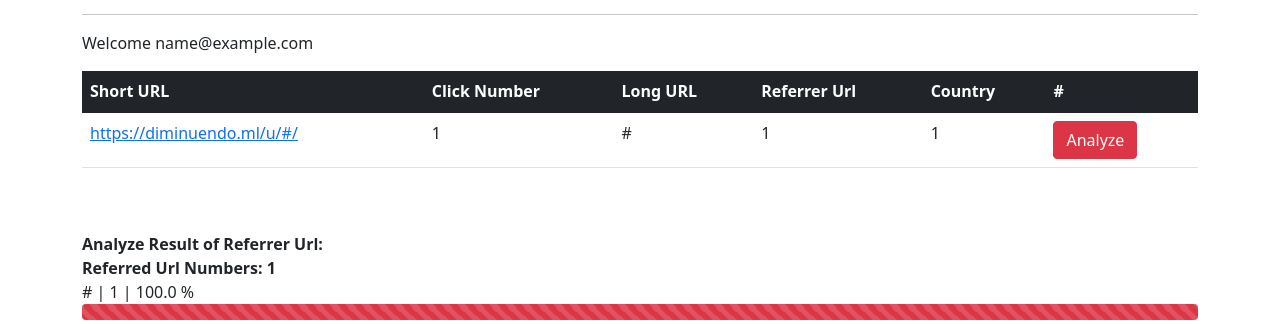
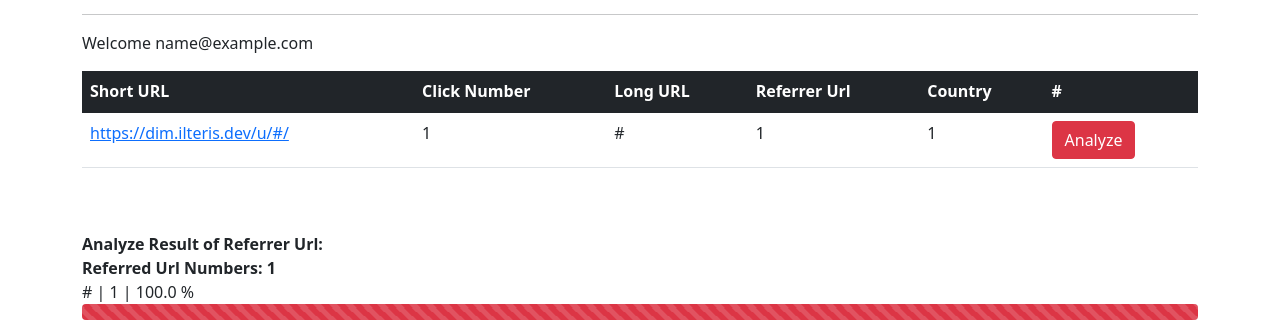
Before and after one commit to ilteriskeskin/diminuendo, a Flask app: template templates/dashboard.html in a window 1280 px wide. Shown: the part 178-502 px from the top of the page. Run offline with Flask 3, Linux system fonts and the light colour scheme; the visitor is signed in with stand-in values (Sample User, id 1); the template is opened without the code that fills it: most values are stand-ins (such as "Sample title", 1, 10 or a date in 2020).

Commit message:
fix: change old url

```diff
--- a/templates/dashboard.html
+++ b/templates/dashboard.html
@@ -20,7 +20,7 @@
             {% for url in urls %}
                 <tr>
                     <td>
-                        <a href="https://dim.ilteris.dev/u/{{ url.short_url }}/">https://diminuendo.ml/u/{{ url.short_url }}/</a>
+                        <a href="https://dim.ilteris.dev/u/{{ url.short_url }}/">https://dim.ilteris.dev/u/{{ url.short_url }}/</a>
                     </td>
                     <td>{{ url.click_counter }}</td>
                     <td>{{ url.long_url }}</td>
```
